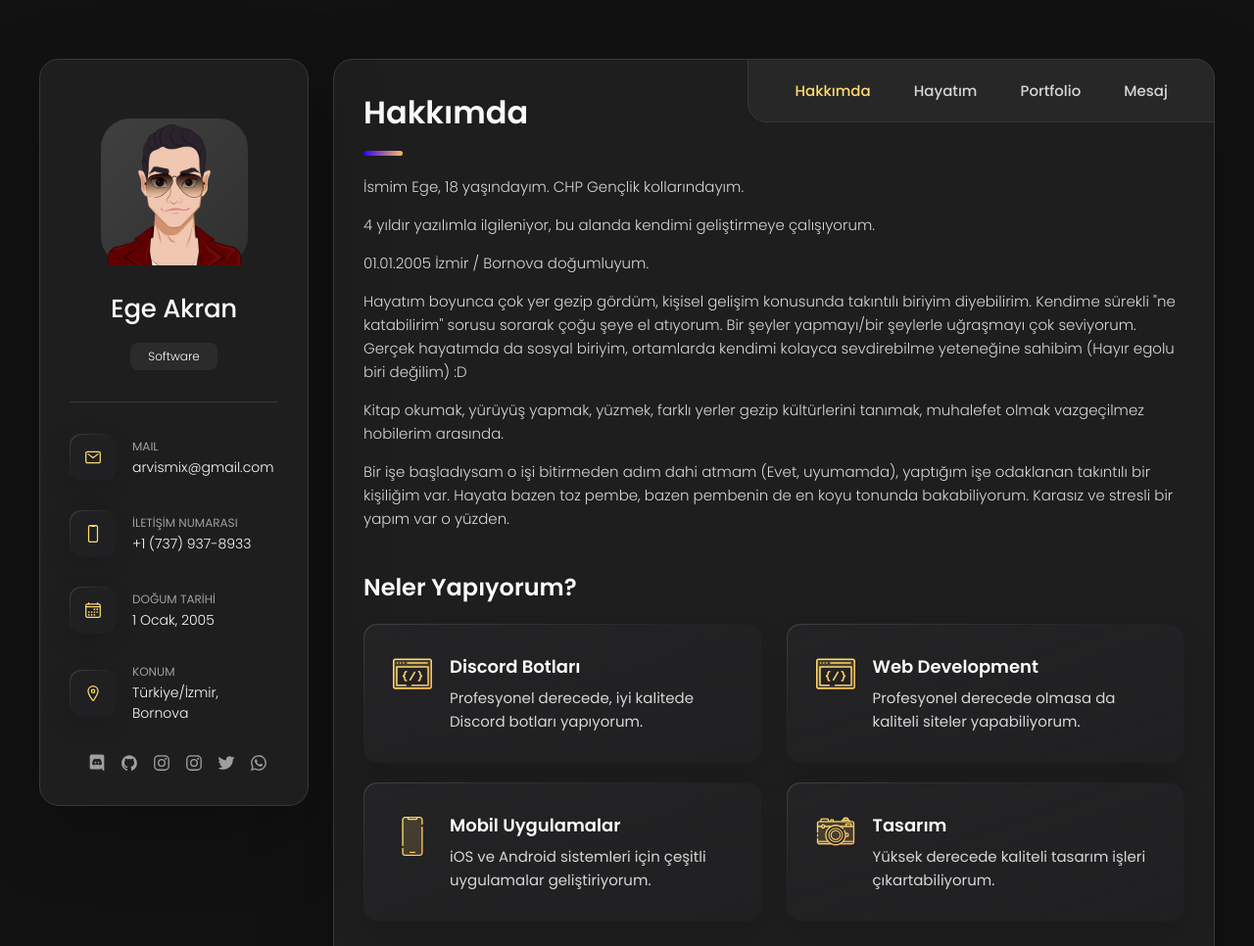
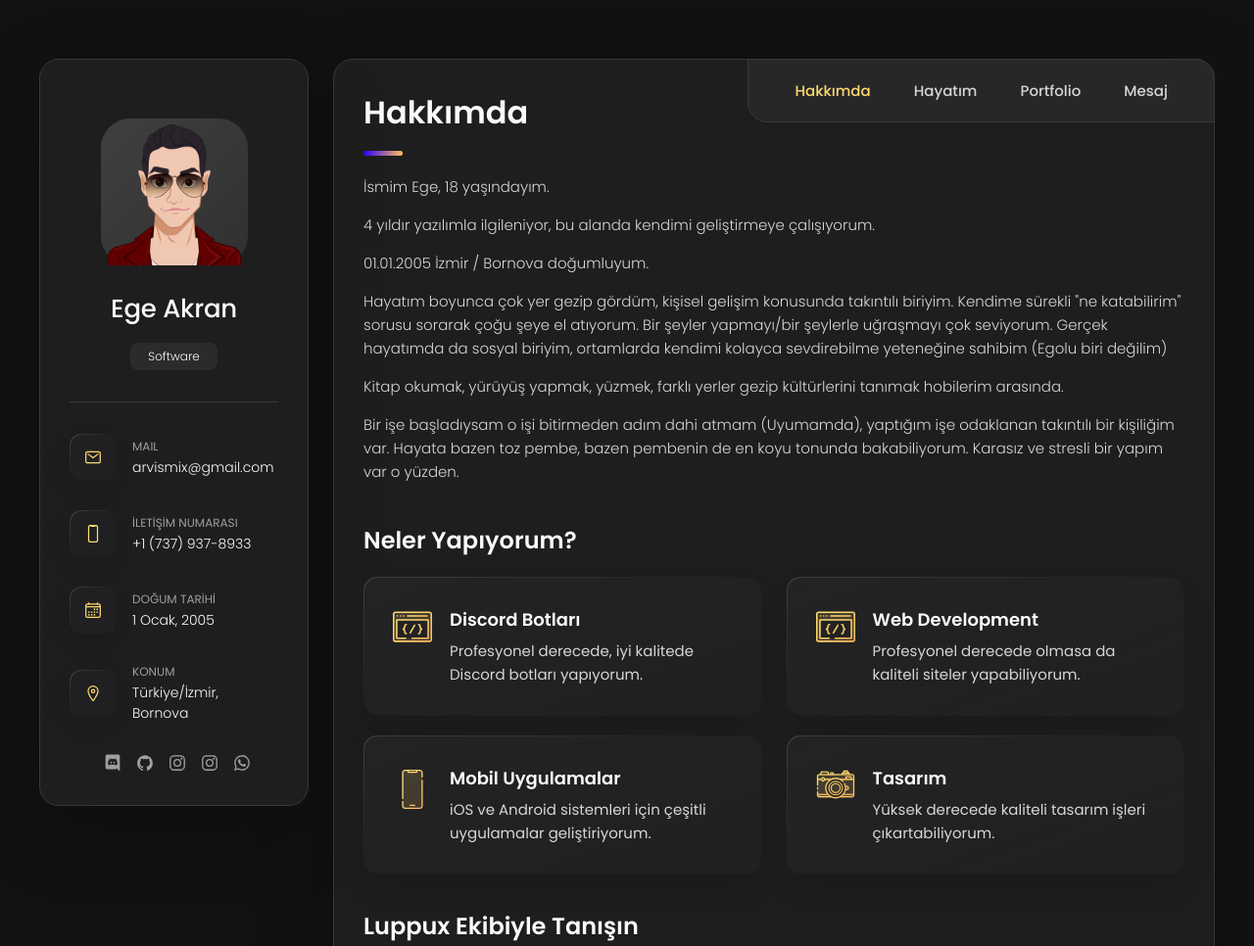
Before and after one commit to ArviSlayer/arvis-portfolio, a plain HTML site: page index.html in a window 1280 px wide. Shown: the top 966 px of the page at 98% size. Drawn offline with nearby package versions, Linux system fonts and the light colour scheme; a script that the page names is missing.

Commit message:
Update index.html

```diff
--- a/index.html
+++ b/index.html
@@ -135,12 +135,6 @@
           </li>
 
           <li class="social-item">
-            <a href="https://twitter.com/ArviSThings" class="social-link">
-              <ion-icon name="logo-twitter"></ion-icon>
-            </a>
-          </li>
-
-          <li class="social-item">
             <a href="https://chat.whatsapp.com/Jm9QLcFsh1QBdSS43Swf2K" class="social-link">
               <ion-icon name="logo-whatsapp"></ion-icon>
             </a>
@@ -188,7 +182,7 @@
 
         <section class="about-text">
           <p>
-            İsmim Ege, 18 yaşındayım. CHP Gençlik kollarındayım.
+            İsmim Ege, 18 yaşındayım.
 
           </p>
 
@@ -201,15 +195,15 @@
           </p>
 
           <p>
-           Hayatım boyunca çok yer gezip gördüm, kişisel gelişim konusunda takıntılı biriyim diyebilirim. Kendime sürekli "ne katabilirim" sorusu sorarak çoğu şeye el atıyorum. Bir şeyler yapmayı/bir şeylerle uğraşmayı çok seviyorum. Gerçek hayatımda da sosyal biriyim, ortamlarda kendimi kolayca sevdirebilme yeteneğine sahibim (Hayır egolu biri değilim) :D
+           Hayatım boyunca çok yer gezip gördüm, kişisel gelişim konusunda takıntılı biriyim. Kendime sürekli "ne katabilirim" sorusu sorarak çoğu şeye el atıyorum. Bir şeyler yapmayı/bir şeylerle uğraşmayı çok seviyorum. Gerçek hayatımda da sosyal biriyim, ortamlarda kendimi kolayca sevdirebilme yeteneğine sahibim (Egolu biri değilim)
           </p>
 
           <p>
-            Kitap okumak, yürüyüş yapmak, yüzmek, farklı yerler gezip kültürlerini tanımak, muhalefet olmak vazgeçilmez hobilerim arasında.
+            Kitap okumak, yürüyüş yapmak, yüzmek, farklı yerler gezip kültürlerini tanımak hobilerim arasında.
            </p>
 
            <p>
-            Bir işe başladıysam o işi bitirmeden adım dahi atmam (Evet, uyumamda), yaptığım işe odaklanan takıntılı bir kişiliğim var. Hayata bazen toz pembe, bazen pembenin de en koyu tonunda bakabiliyorum. Karasız ve stresli bir yapım var o yüzden.
+            Bir işe başladıysam o işi bitirmeden adım dahi atmam (Uyumamda), yaptığım işe odaklanan takıntılı bir kişiliğim var. Hayata bazen toz pembe, bazen pembenin de en koyu tonunda bakabiliyorum. Karasız ve stresli bir yapım var o yüzden.
            </p>
         </section>
 
```
